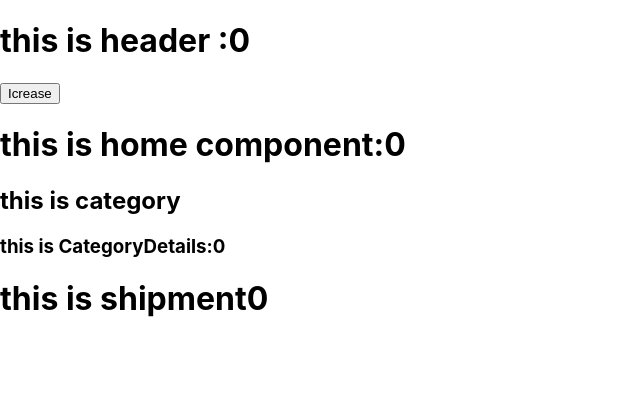
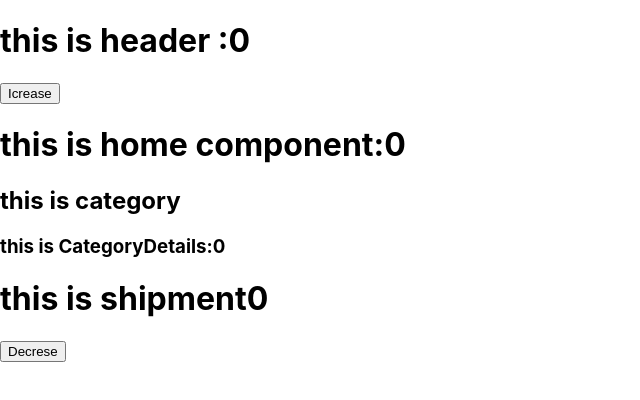
Before and after one commit to Emitaz-pias/context-api-pactise, a React (Create React App) app: page / in a window 1280 px wide. Shown: the top 400 px of the page, without its empty margins (0-640 px from the left). Built offline with nearby package versions, Linux system fonts and the light colour scheme.

Commit message:
state updated from two different components

```diff
--- a/src/App.js
+++ b/src/App.js
@@ -8,8 +8,8 @@ export const Count2 = createContext()
 function App() {
   const [count,setCount] =useState(0)
   return (
-    <Count2.Provider value ={count} >
-      <Header count={count} setCount={setCount}></Header>
+    <Count2.Provider value ={[count,setCount]} >
+      <Header></Header>
       <Home count={count} />
       <Shipment/>
     </Count2.Provider>
--- a/src/components/Header/Header.js
+++ b/src/components/Header/Header.js
@@ -1,8 +1,9 @@
-import React from 'react';
+import React, { useContext } from 'react';
+import { Count2 } from '../../App';
 
-const Header = (props) => {
-    const {count,setCount}=props
-    return (
+const Header = () => {
+    const [count,setCount] =useContext(Count2)
+       return (
         <div>
             <h1>this is header :{count}</h1>
             <button onClick={()=>{setCount(count+1)}}>Icrease</button>
--- a/src/components/shipment/Shipment.js
+++ b/src/components/shipment/Shipment.js
@@ -2,10 +2,11 @@ import React, { useContext } from 'react';
 import { Count2 } from '../../App';
 
 const Shipment = () => {
-    const count = useContext(Count2)
+const[ count,setCount] = useContext(Count2)
     return (
         <div>
     <h1>this is shipment{count}</h1>
+    <button onClick={() =>{if(count > 0){setCount(count-1)}}}>Decrese</button>
         </div>
     );
 };
```
